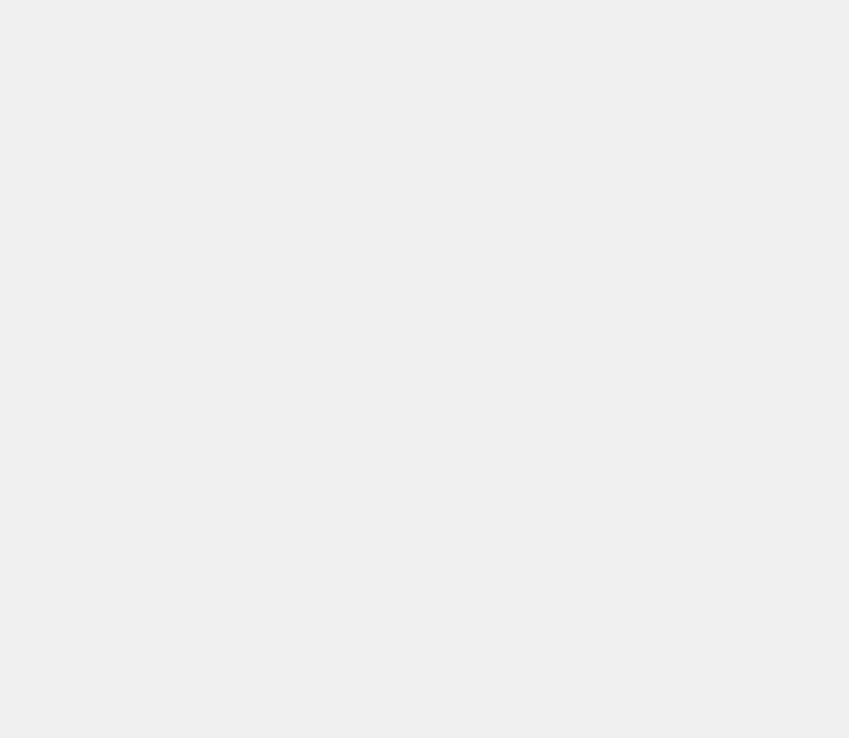
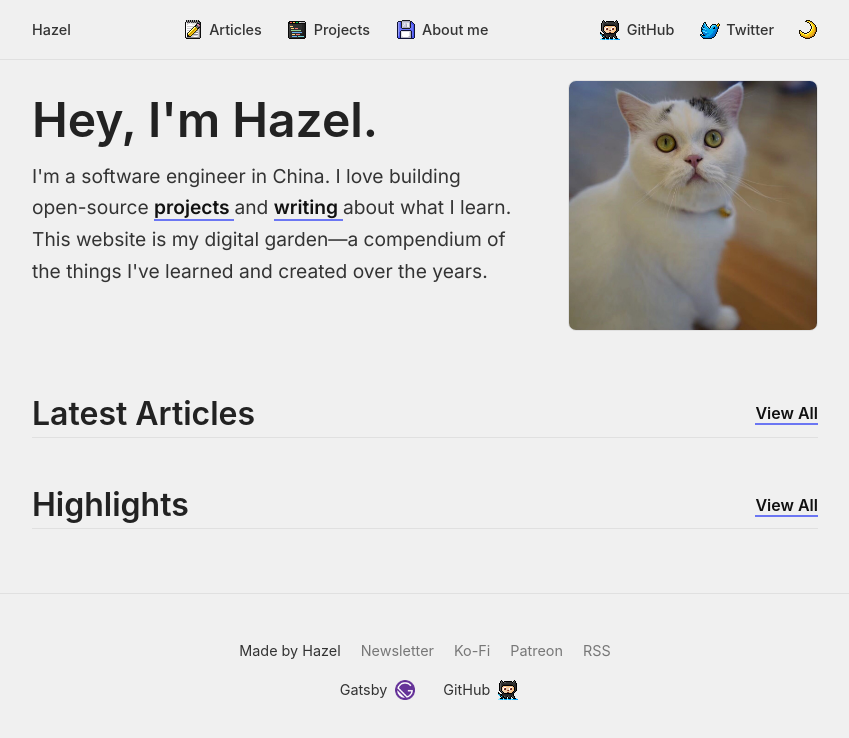
Before and after one commit to Hazel-Lin/Hazel-blog, a Nuxt app: page / in a window 1280 px wide. Shown: the top 738 px of the page, without its empty margins (215-1064 px from the left). Built offline with nearby package versions, Linux system fonts and the light colour scheme; a web font is replaced by a local one.

Commit message:
deal with layouts

```diff
--- a/layouts/default.vue
+++ b/layouts/default.vue
@@ -1,3 +1,7 @@
 <template>
-  <div />
+  <div>
+    <Navigation />
+    <slot />
+    <Footer />
+  </div>
 </template>
--- a/pages/blog.vue
+++ b/pages/blog.vue
@@ -3,9 +3,7 @@ import { computed, defineComponent, ref } from 'vue'
 </script>
 
 <template>
-  <div>
-    123
-  </div>
+  <div />
 </template>
 
 <style lang='scss' scoped>
--- a/pages/index.vue
+++ b/pages/index.vue
@@ -1,11 +1,9 @@
 <script setup lang='ts'>
-definePageMeta({
-  layout: false,
-})
+
 </script>
 
 <template>
-  <Navigation />
-  <Header />
-  <Footer />
+  <div>
+    <Header />
+  </div>
 </template>
```
Also changed, not shown: 1 other file (tests, documents, lock files or other folders).
